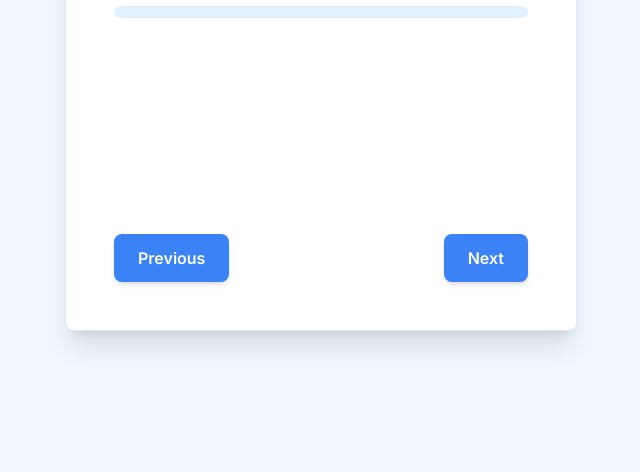
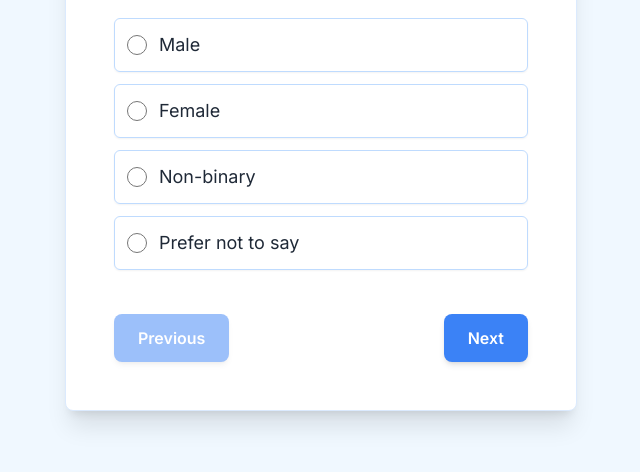
Before and after one commit to WatchfulHitman96/ai-survey-poid_grp3, a plain HTML site: page index.html in a window 1280 px wide. Shown: the part 328-800 px from the top of the page, without its empty margins (319-959 px from the left). Drawn offline with nearby package versions, Linux system fonts and the light colour scheme; no server answers.

Commit message:
Update index.html
edited a bug

```diff
--- a/index.html
+++ b/index.html
@@ -156,7 +156,7 @@
         // If hosting directly on GitHub Pages with your own Firebase project,
         // replace `typeof __firebase_config !== 'undefined' ? JSON.parse(__firebase_config) : {}`
         // with your actual Firebase config object: const firebaseConfig = { apiKey: "...", authDomain: "...", projectId: "...", ... };
-        const firebaseConfig = const firebaseConfig = {
+        const firebaseConfig = {
     apiKey: "AIzaSyAxm_sFcB1B0JLb9SZLddnXVGOI2TS9e94",
     authDomain: "ai-survey-data-collection-grp3.firebaseapp.com",
     projectId: "ai-survey-data-collection-grp3",
```
